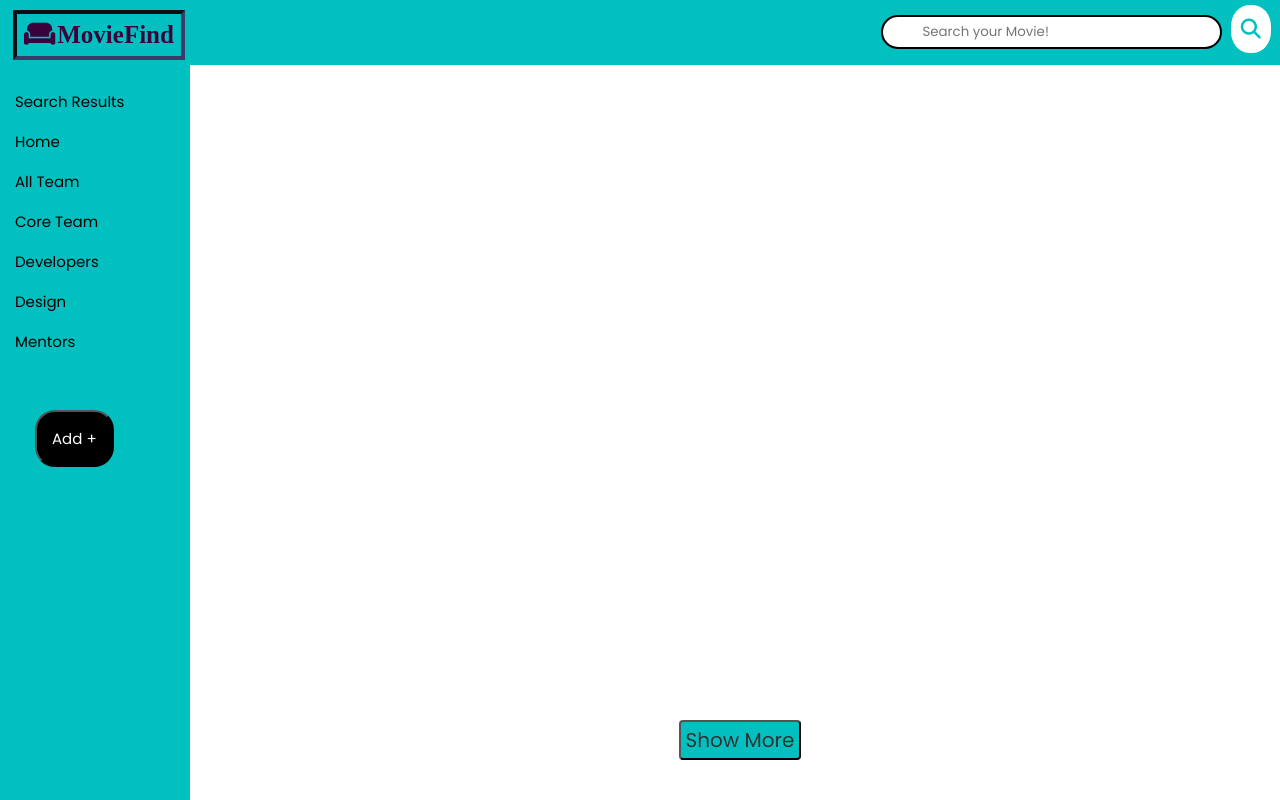
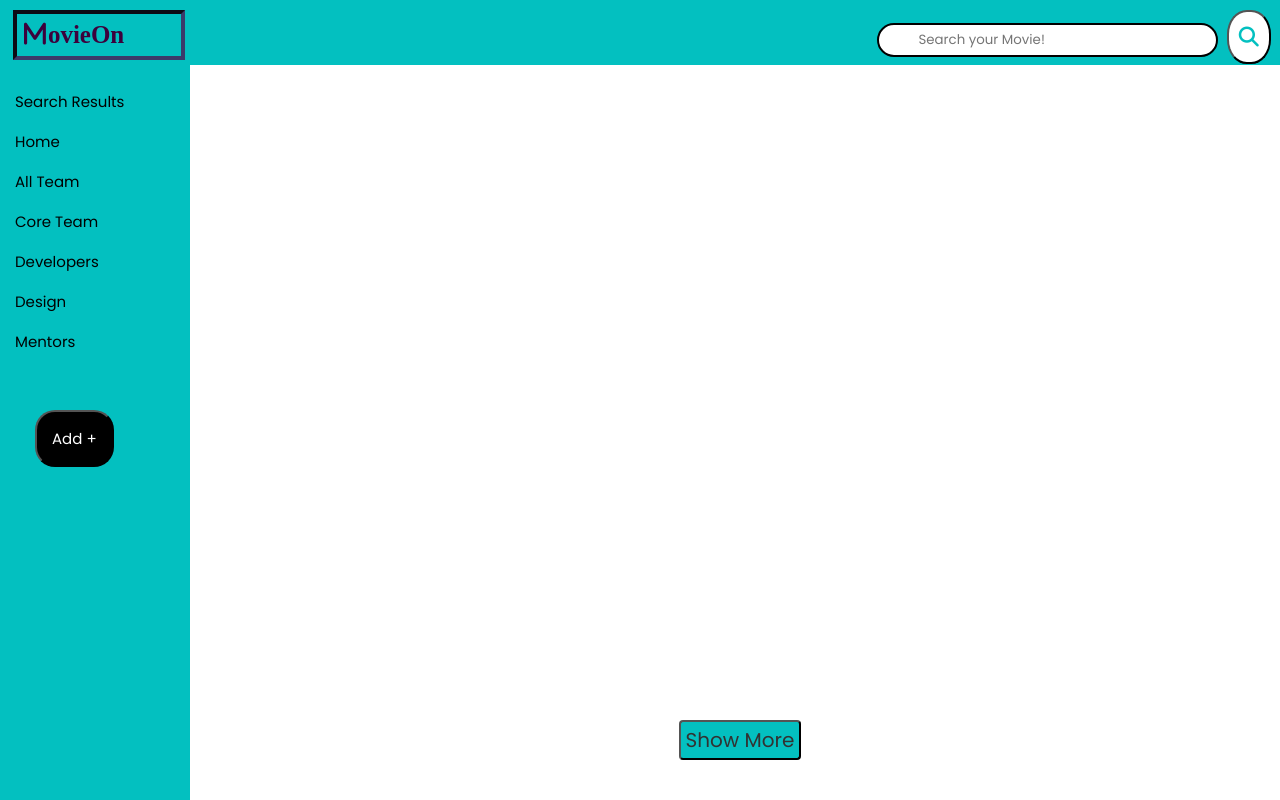
Before and after one commit to shivanshhhhh/SWC_movielisting, a plain HTML site: page index.html in a window 1280 px wide. Drawn offline with Linux system fonts and the light colour scheme; no server answers.

Commit message:
index.html

```diff
--- a/index.html
+++ b/index.html
@@ -31,14 +31,14 @@
 	  <header>
         <form  id="form">
 			<input type="text" placeholder="Search your Movie!" id="search" class="search">
-			<a class="search-btn" href="#">
+			<button type="submit" class="search-btn" href="searchvalue">
 				<i class="fa-solid fa-magnifying-glass"></i>
-		</a>
+			</button>
         </form>
     </header>
 	<div id="navbar">
 		<nav class="sideHeader">
-			<div class="title"><i class="fa-solid fa-couch" id="couch"></i>MovieFind</div>
+			<div class="title"><i class="fa-solid fa-m" id="couch"></i>ovieOn</div>
 			<!-- <hr style="width:86%"> -->
 	  <ul>
 		  <li>Search Results</li>
```
